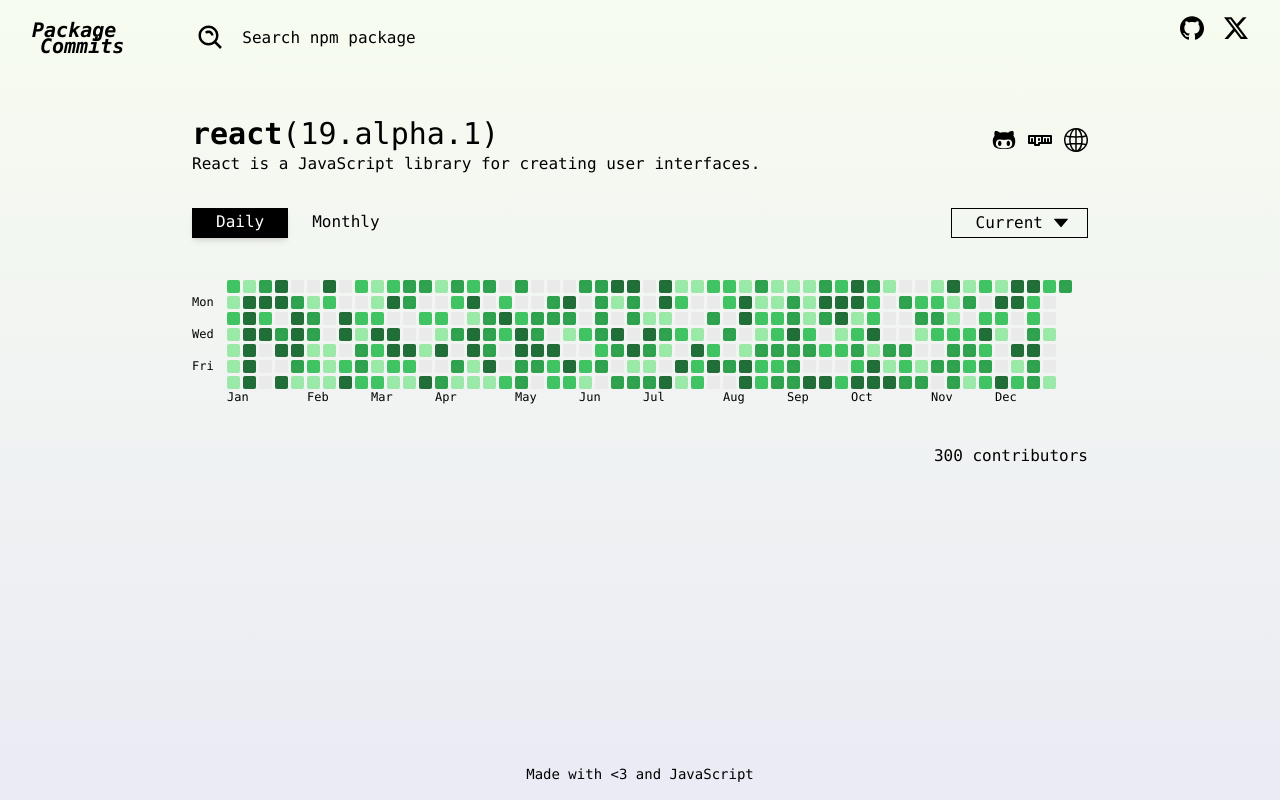
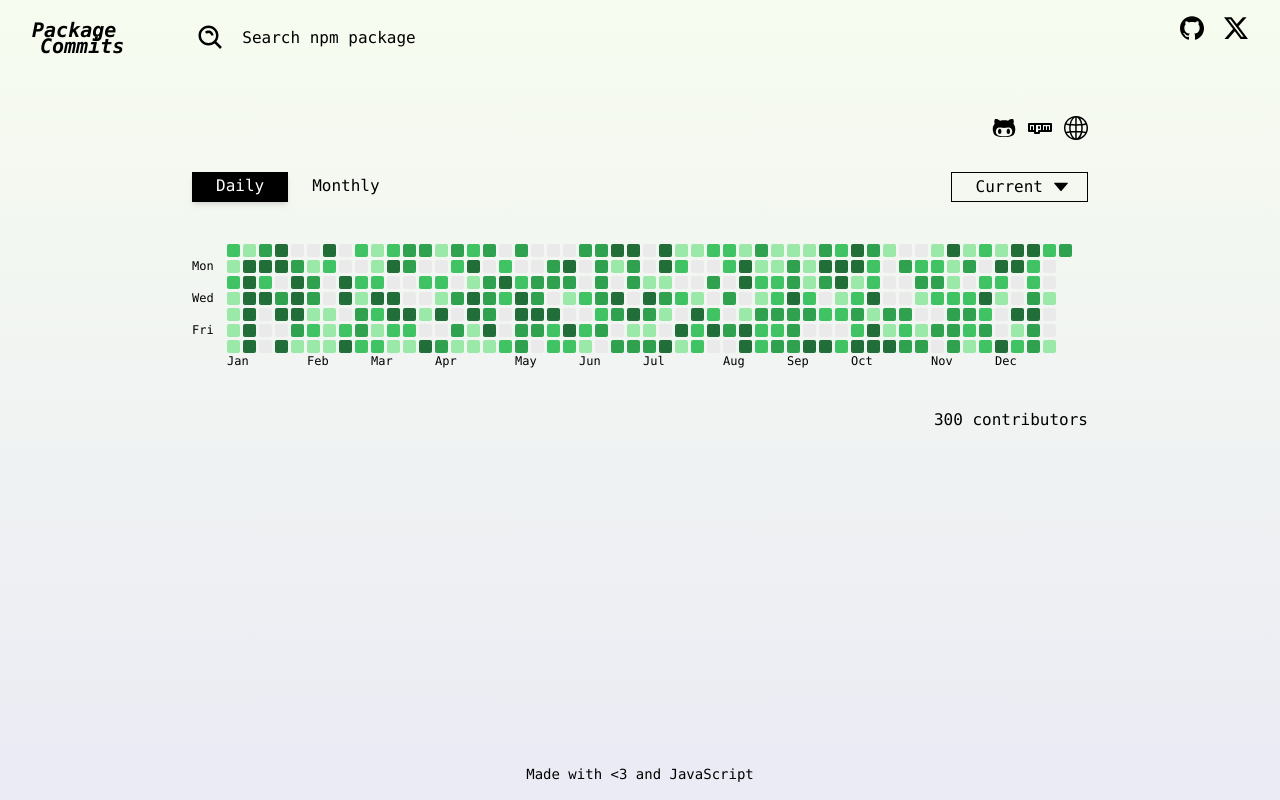
Before and after one commit to enyichiaagu/package-commits, a React (Vite) app in the folder client/: page /package in a window 1280 px wide. Built offline with nearby package versions, Linux system fonts and the light colour scheme.

Commit message:
Working on display graphs page

```diff
--- a/client/index.html
+++ b/client/index.html
@@ -3,7 +3,7 @@
   <head>
     <meta charset="UTF-8" />
     <meta name="viewport" content="width=device-width, initial-scale=1.0" />
-    <title>Vite + React</title>
+    <title>Package Commits</title>
   </head>
   <body>
     <div id="root"></div>
--- a/client/package.json
+++ b/client/package.json
@@ -18,6 +18,7 @@
     "react-dom": "^18.3.1",
     "react-icons": "^5.4.0",
     "react-router": "^7.1.5",
+    "swr": "^2.3.2",
     "tailwindcss": "^4.0.6"
   },
   "devDependencies": {
--- a/client/src/components/PackageTitle.jsx
+++ b/client/src/components/PackageTitle.jsx
@@ -1,14 +1,15 @@
 import { FaGithubAlt } from 'react-icons/fa6';
 import { TbBrandNpm } from 'react-icons/tb';
 import { SlGlobe } from 'react-icons/sl';
+import PropTypes from 'prop-types';
 
-function PackageTitle() {
+function PackageTitle({ pkgData }) {
   return (
     <>
       <div className='flex justify-between'>
         <div className='text-3xl'>
-          <span className='font-bold'>react</span>
-          <span>(19.alpha.1)</span>
+          <span className='font-bold'>{pkgData?.name}</span>
+          <span>{pkgData && `(${pkgData.version})`}</span>
         </div>
         <div className='flex text-2xl gap-3 items-end'>
           <FaGithubAlt />
@@ -17,9 +18,13 @@
         </div>
       </div>
 
-      <p>React is a JavaScript library for creating user interfaces.</p>
+      <p>{pkgData?.description}</p>
     </>
   );
 }
 
+PackageTitle.propTypes = {
+  pkgData: PropTypes.object,
+};
+
 export default PackageTitle;
--- a/client/src/components/SearchBox.jsx
+++ b/client/src/components/SearchBox.jsx
@@ -3,6 +3,7 @@
 import { useCombobox } from 'downshift';
 import SearchInput from './SearchInput';
 import SearchListItem from './SearchListItem';
+
 const NPM_SEARCH = 'https://api.npms.io/v2/search/suggestions';
 
 async function getFilteredList(query) {
@@ -27,7 +28,6 @@
     async onInputValueChange({ inputValue }) {
       setDisplayValue(inputValue);
       setItems(await getFilteredList(inputValue));
-      console.log(items);
     },
     items,
     itemToString(item) {
--- /dev/null
+++ b/client/src/hooks/usePackage.js
@@ -0,0 +1,24 @@
+import useSWR from 'swr';
+
+const NPM_FETCH = 'https://registry.npmjs.org';
+
+async function fetcher(pkg) {
+  const response = await fetch(`${NPM_FETCH}/${pkg}/latest`);
+  const data = response.json();
+
+  return data;
+}
+
+function usePackage(pkg) {
+  const { data, error, isLoading } = useSWR(pkg, fetcher);
+  let pkgData;
+
+  if (data) {
+    const { name, version, description } = data;
+    pkgData = { name, version, description };
+  }
+
+  return { pkgData: pkgData ?? data, isLoading, isError: error };
+}
+
+export default usePackage;
--- a/client/src/pages/DisplayGraphs.jsx
+++ b/client/src/pages/DisplayGraphs.jsx
@@ -5,10 +5,13 @@
 import SearchBox from '../components/SearchBox';
 import PackageTitle from '../components/PackageTitle';
 import GraphControls from '../components/GraphControls';
+import usePackage from '../hooks/usePackage';
 
 function DisplayGraphs() {
   const params = useParams();
   const { '*': pkg } = params;
+  const { pkgData, isLoading, isError } = usePackage(pkg);
+
   return (
     <>
       <Header>
@@ -25,7 +28,7 @@
         </div>
       </Header>
       <main className='mt-10 mx-auto max-w-4xl'>
-        <PackageTitle />
+        <PackageTitle pkgData={pkgData} />
         <GraphControls />
         <DailyCommits />
         {/* <MonthlyCommits /> */}
```
Also changed, not shown: 1 other file (tests, documents, lock files or other folders).
